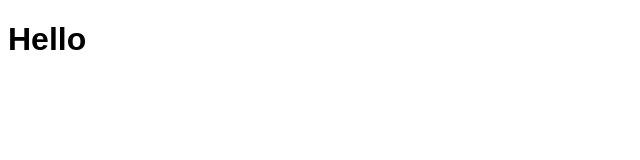
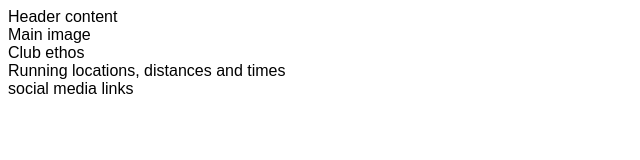
Before and after one commit to ScotRob77/love-running, a plain HTML site: page index.html in a window 1280 px wide. Shown: the whole page, without its empty margins (0-640 px from the left). Drawn offline with Linux system fonts and the light colour scheme.

Commit message:
add core structure for home page

```diff
--- a/index.html
+++ b/index.html
@@ -11,6 +11,18 @@
     <title>Love Running</title>
 </head>
 <body>
-    <h1>Hello</h1>
+    <header>Header content</header>
+    <section>
+        Main image
+    </section>
+    <section>
+        Club ethos
+    </section>
+    <section>
+        Running locations, distances and times
+    </section>
+    <footer>
+        social media links
+    </footer>
 </body>
 </html>
```
